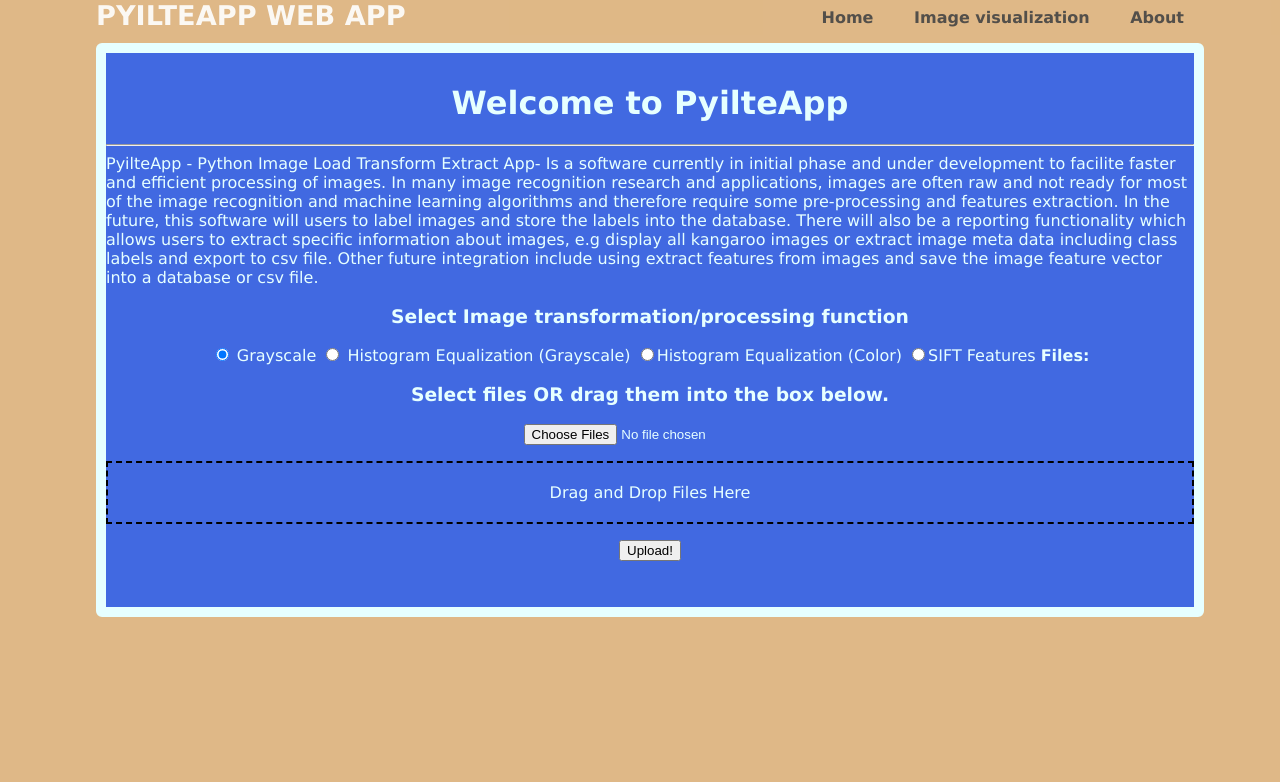
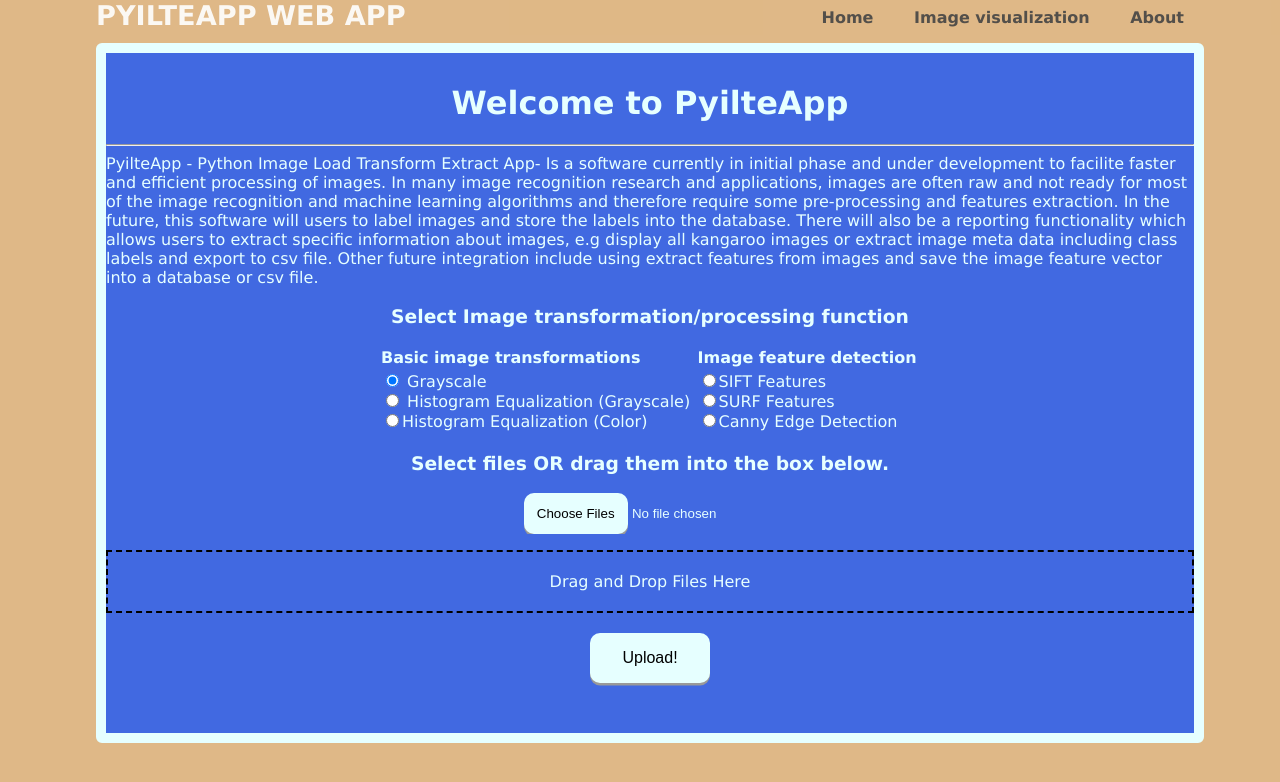
Before and after one commit to munemu82/PyilteApp, a Flask app: page / in a window 1280 px wide. Shown: the top 782 px of the page. Run offline with Flask 2, Linux system fonts and the light colour scheme.

Commit message:
New image processing function added - Canny Detector. Also File browse and upload button css

```diff
--- a/static/css/style.css
+++ b/static/css/style.css
@@ -24,6 +24,11 @@ body {
 }
 .container form{
     text-align: center;
+}
+.tableStyle{
+    text-align: left;
+    width: 50%;
+    margin: 0 auto;
 }
 #dropbox {
     border: 2px dashed #000000;
@@ -90,6 +95,10 @@ header h1.logo:hover {
   color: #444;
   text-decoration: none;
 }
+.menu li a:hover {
+  background-color: #4169E1;
+  color: white;
+}
 .commonContainer{
 padding: 10px 0 30px 0;
   -webkit-border-radius: 6px;
@@ -104,3 +113,46 @@ padding: 10px 0 30px 0;
   border-style: solid;
   border-width: 10px;
 }
+.button {
+    background-color: #4CAF50; /* Green */
+    border: none;
+    color: white;
+    padding: 16px 32px;
+    text-align: center;
+    text-decoration: none;
+    display: inline-block;
+    font-size: 16px;
+    margin: 4px 2px;
+    -webkit-transition-duration: 0.4s; /* Safari */
+    transition-duration: 0.4s;
+    cursor: pointer;
+}
+.buttonStyled {
+    background-color: #e6ffff;
+    color: black;
+    /*border: 2px solid #008CBA;*/
+    border: none;
+    border-radius: 10px;
+    box-shadow: 0 2.5px #999;
+}
+.buttonStyled:hover {
+    background-color: #4169E1;
+    color: white;
+}
+.buttonStyled:active {
+  background-color: #3e8e41;
+  box-shadow: 0 5px #666;
+  transform: translateY(4px);
+}
+::-webkit-file-upload-button {
+  background-color: #e6ffff;
+  color: black;
+  padding: 1em;
+  border: none;
+  border-radius: 10px;
+  box-shadow: 0 2.5px #999;
+}
+::-webkit-file-upload-button:hover {
+    background-color: #4169E1;
+    color: white;
+}
--- a/templates/index.html
+++ b/templates/index.html
@@ -12,12 +12,23 @@
 
 <form id="upload-form" action="{{ url_for('upload') }}" method="POST" enctype="multipart/form-data">
     <h3>Select Image transformation/processing function</h3>
-	<input type="radio" id="grayscale" name="processingType" value="grayscale" 		checked> <label for="grayscale">Grayscale</label>
-    <input type="radio" id="grayscaledHist" name="processingType" 		value="grayscaledHistEq">  <label for="grayscaledHist">Histogram Equalization (Grayscale)</label>
-    <input type="radio" id="colorHist" name="processingType" value="colorHistEq"><label for="colorHist">Histogram Equalization (Color)</label>
-    <input type="radio" id="siftFeatures" name="processingType" value="siftFeatures"><label for="siftFeatures">SIFT Features</label>
+    <table class="tableStyle">
+        <tr><th>Basic image transformations</th><th>Image feature detection</th></tr>
+        <tr>
+            <td>
+                <input type="radio" id="grayscale" name="processingType" value="grayscale" checked> <label for="grayscale">Grayscale</label>
+                <br /><input type="radio" id="grayscaledHist" name="processingType" value="grayscaledHistEq">  <label for="grayscaledHist">Histogram Equalization (Grayscale)</label>
+                <br /><input type="radio" id="colorHist" name="processingType" value="colorHistEq"><label for="colorHist">Histogram Equalization (Color)</label>
+            </td>
+            <td>
+                <input type="radio" id="siftFeatures" name="processingType" value="siftFeatures"><label for="siftFeatures">SIFT Features</label>
+                <br /><input type="radio" id="surfFeatures" name="processingType" value="surfFeatures"><label for="surfFeatures">SURF Features</label>
+                <br /><input type="radio" id="cannyDetector" name="processingType" value="cannyDetector"><label for="cannyDetector">Canny Edge Detection</label>
+            </td>
+        </tr>
+    </table>
 
-    <strong>Files:</strong><br>
+    <!--<strong>Files:</strong><br />-->
     <h3>Select files OR drag them into the box below.</h3>
     <input id="file-picker" type="file" name="file" accept="image/*" multiple><p>
 
@@ -33,7 +44,7 @@
         </div>
     </fieldset><p>
 
-    <input type="submit" value="Upload!" id="upload-button">
+    <input type="submit" value="Upload!" id="upload-button" class="button buttonStyled">
 </form>
 
 <script type="text/javascript" src="{{ url_for('static', filename='js/jquery-2.1.1.min.js') }}"></script>
--- a/templates/layout.html
+++ b/templates/layout.html
@@ -2,7 +2,6 @@
 <html>
   <head>
       <title>PyilteApp</title>
-     <!-- <link rel="stylesheet" href="{{url_for('static',filename='css/main.css')}}"> -->
     <link rel="stylesheet" type="text/css" href="{{ url_for('static', filename='css/style.css') }}">
   </head>
   <body>
```
Also changed, not shown: processImage.py (+13 -3 lines), static/css/main.css (deleted, +0 -90 lines).
